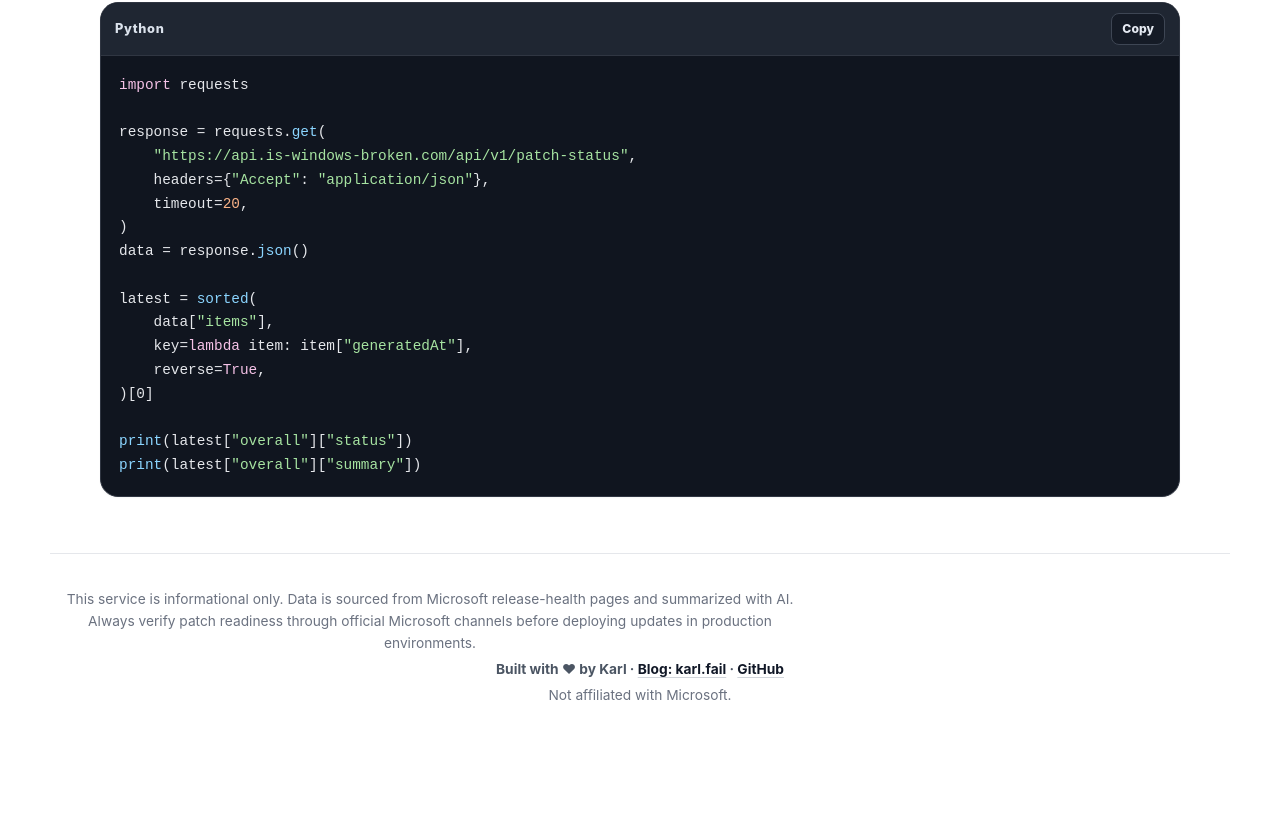
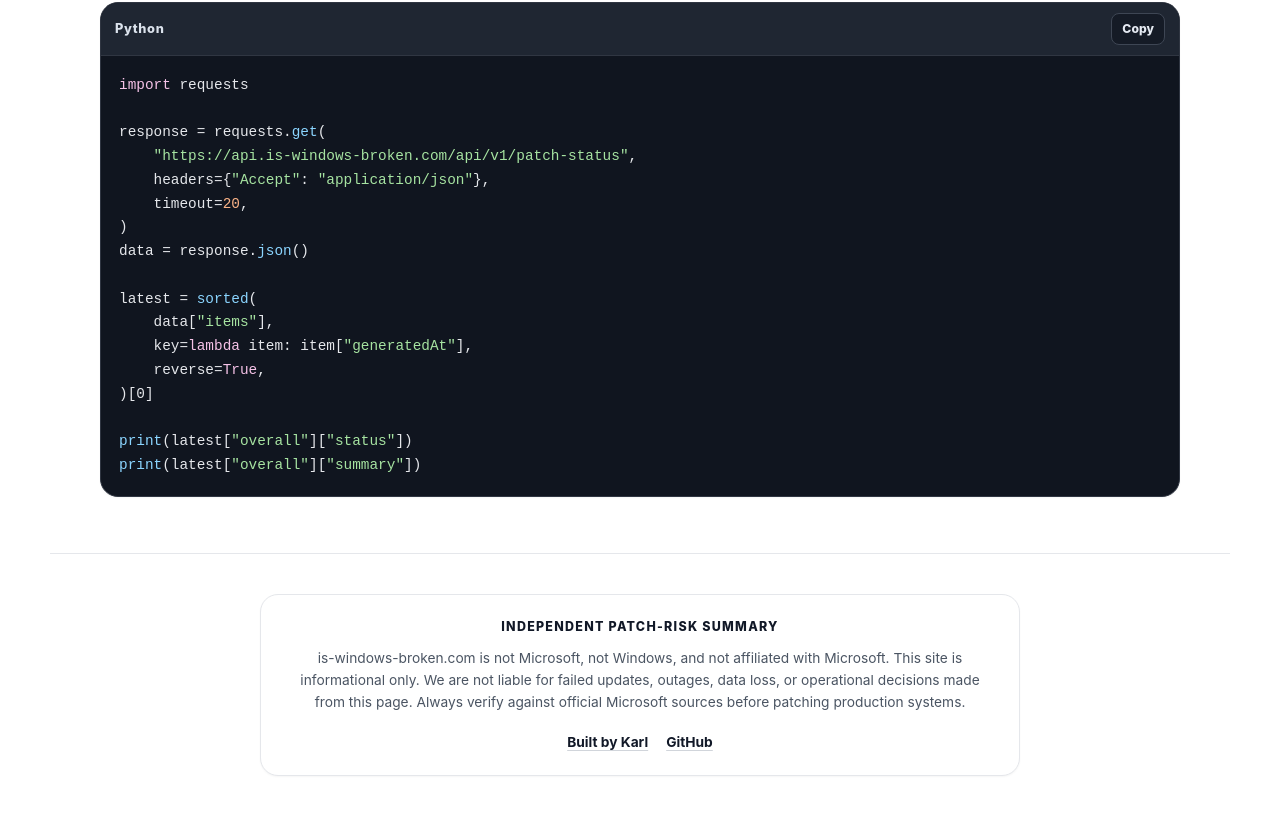
Before and after one commit to StasonJatham/is-windows-broken, an Astro site in the folder app/: page / in a window 1280 px wide. Shown: the part 1841-2655 px from the top of the page. Before the commit the page ends 2593 px from the top, so only its background shows below. Built offline with nearby package versions, Linux system fonts and the light colour scheme; Astro itself is replaced by a stand-in of ours; no server answers.

Commit message:
Redesign centered footer disclaimer

```diff
--- a/app/src/pages/index.astro
+++ b/app/src/pages/index.astro
@@ -217,16 +217,17 @@ latest = <span class="token-function">sorted</span>(
       </section>
     </main>
 
-    <footer class="site-footer">
-      <p class="footer-disclaimer">
-        This service is informational only. Data is sourced from Microsoft release-health pages and summarized with AI. Always verify patch readiness through official Microsoft channels before deploying updates in production environments.
-      </p>
-      <p class="footer-brand">
-        Built with <span aria-hidden="true">♥</span> by Karl ·
-        <a href="https://karl.fail" target="_blank" rel="noreferrer">Blog: karl.fail</a> ·
-        <a href="https://github.com/StasonJatham/is-windows-broken" target="_blank" rel="noreferrer">GitHub</a>
-      </p>
-      <p>Not affiliated with Microsoft.</p>
+    <footer class="site-footer" aria-label="Site footer">
+      <div class="footer-card">
+        <p class="footer-kicker">Independent patch-risk summary</p>
+        <p class="footer-disclaimer">
+          is-windows-broken.com is not Microsoft, not Windows, and not affiliated with Microsoft. This site is informational only. We are not liable for failed updates, outages, data loss, or operational decisions made from this page. Always verify against official Microsoft sources before patching production systems.
+        </p>
+        <nav class="footer-links" aria-label="Footer links">
+          <a href="https://karl.fail" target="_blank" rel="noreferrer">Built by Karl</a>
+          <a href="https://github.com/StasonJatham/is-windows-broken" target="_blank" rel="noreferrer">GitHub</a>
+        </nav>
+      </div>
     </footer>
 
     <script src="../scripts/status.ts"></script>
--- a/app/src/styles/global.css
+++ b/app/src/styles/global.css
@@ -520,35 +520,55 @@ pre {
 
 .site-footer {
   border-top: 1px solid var(--border);
-  padding: 30px 0 42px;
+  padding: 40px 0 48px;
   color: var(--text-muted);
   font-size: 0.86rem;
   line-height: 1.6;
   text-align: center;
 }
 
-.site-footer p {
-  margin: 4px 0;
+.footer-card {
+  width: min(100%, 760px);
+  margin-inline: auto;
+  border: 1px solid var(--border);
+  border-radius: var(--radius-lg);
+  background: var(--surface-raised);
+  box-shadow: var(--shadow);
+  padding: 22px;
+  text-align: center;
+}
+
+.footer-kicker {
+  margin: 0 0 10px;
+  color: var(--text-primary);
+  font-size: 0.78rem;
+  font-weight: 850;
+  letter-spacing: 0.1em;
+  text-transform: uppercase;
 }
 
 .footer-disclaimer {
-  max-width: 760px;
-  margin-inline: auto;
+  margin: 0 auto;
+  max-width: 680px;
+  color: var(--text-secondary);
 }
 
-.footer-brand {
+.footer-links {
+  display: flex;
+  justify-content: center;
+  flex-wrap: wrap;
+  gap: 10px 18px;
   margin-top: 18px;
-  color: var(--text-secondary);
-  font-weight: 650;
 }
 
-.site-footer a {
+.footer-links a {
   color: var(--text-primary);
+  font-weight: 750;
   text-decoration-color: var(--border-strong);
   text-underline-offset: 3px;
 }
 
-.site-footer a:hover {
+.footer-links a:hover {
   color: var(--status-color);
 }
 
```
